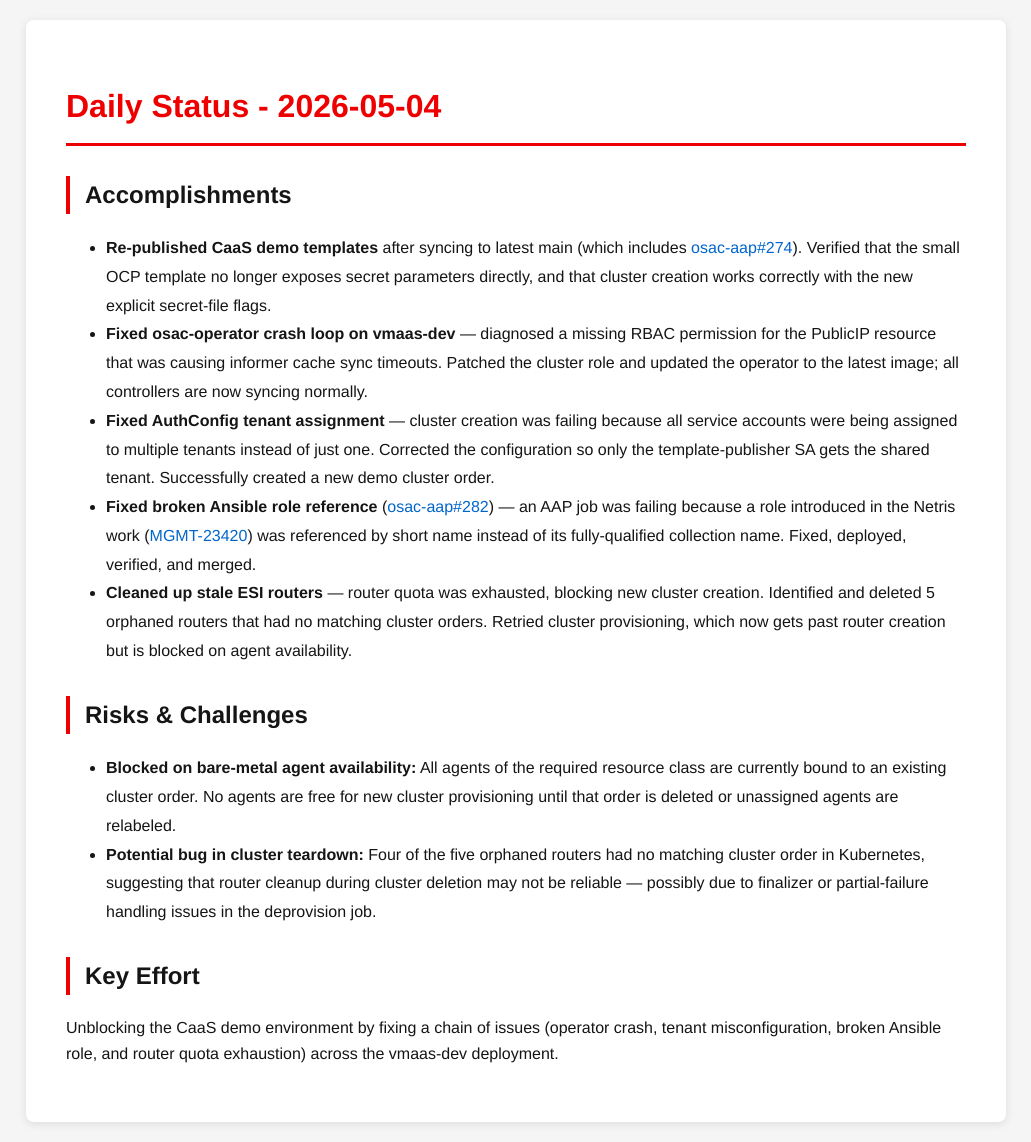
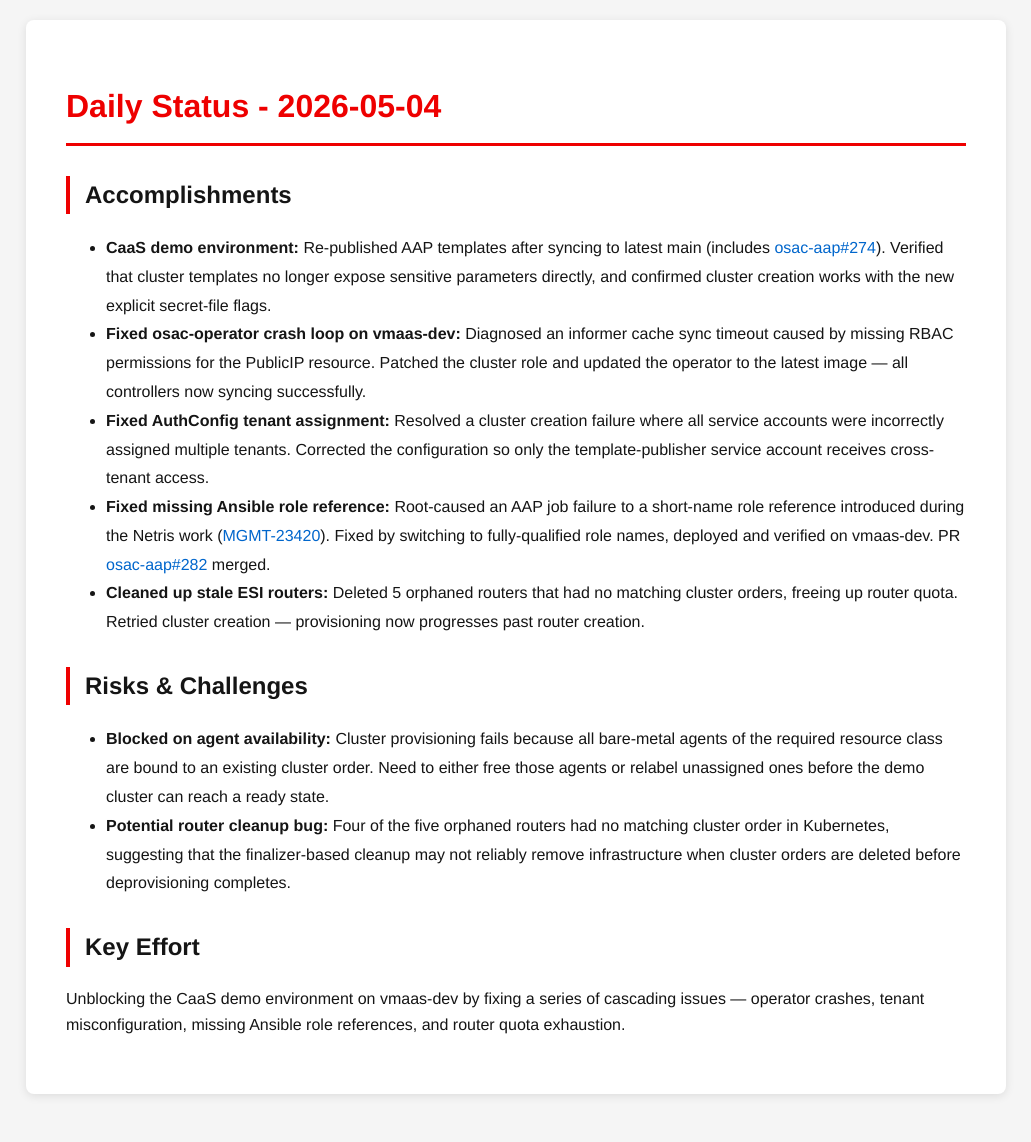
Before and after one commit to tzvatot/daily-status, a Jekyll site: the page built from 2026-05-04.md, in a window 1280 px wide. Shown: the whole page, without its empty margins (124-1155 px from the left). Built offline with Jekyll 4.4.1, drawn with Linux system fonts in a browser that asks for light colours; after the commit the page ends 1114 px from its top, so only the background shows below that.

Commit message:
Daily status update - 2026-05-04

```diff
--- a/2026-05-04.md
+++ b/2026-05-04.md
@@ -8,17 +8,17 @@ date: 2026-05-04
 
 ## Accomplishments
 
-- **Re-published CaaS demo templates** after syncing to latest main (which includes [osac-aap#274](https://github.com/osac-project/osac-aap/pull/274)). Verified that the small OCP template no longer exposes secret parameters directly, and that cluster creation works correctly with the new explicit secret-file flags.
-- **Fixed osac-operator crash loop on vmaas-dev** — diagnosed a missing RBAC permission for the PublicIP resource that was causing informer cache sync timeouts. Patched the cluster role and updated the operator to the latest image; all controllers are now syncing normally.
-- **Fixed AuthConfig tenant assignment** — cluster creation was failing because all service accounts were being assigned to multiple tenants instead of just one. Corrected the configuration so only the template-publisher SA gets the shared tenant. Successfully created a new demo cluster order.
-- **Fixed broken Ansible role reference** ([osac-aap#282](https://github.com/osac-project/osac-aap/pull/282)) — an AAP job was failing because a role introduced in the Netris work ([MGMT-23420](https://issues.redhat.com/browse/MGMT-23420)) was referenced by short name instead of its fully-qualified collection name. Fixed, deployed, verified, and merged.
-- **Cleaned up stale ESI routers** — router quota was exhausted, blocking new cluster creation. Identified and deleted 5 orphaned routers that had no matching cluster orders. Retried cluster provisioning, which now gets past router creation but is blocked on agent availability.
+- **CaaS demo environment:** Re-published AAP templates after syncing to latest main (includes [osac-aap#274](https://github.com/osac-project/osac-aap/pull/274)). Verified that cluster templates no longer expose sensitive parameters directly, and confirmed cluster creation works with the new explicit secret-file flags.
+- **Fixed osac-operator crash loop on vmaas-dev:** Diagnosed an informer cache sync timeout caused by missing RBAC permissions for the PublicIP resource. Patched the cluster role and updated the operator to the latest image — all controllers now syncing successfully.
+- **Fixed AuthConfig tenant assignment:** Resolved a cluster creation failure where all service accounts were incorrectly assigned multiple tenants. Corrected the configuration so only the template-publisher service account receives cross-tenant access.
+- **Fixed missing Ansible role reference:** Root-caused an AAP job failure to a short-name role reference introduced during the Netris work ([MGMT-23420](https://issues.redhat.com/browse/MGMT-23420)). Fixed by switching to fully-qualified role names, deployed and verified on vmaas-dev. PR [osac-aap#282](https://github.com/osac-project/osac-aap/pull/282) merged.
+- **Cleaned up stale ESI routers:** Deleted 5 orphaned routers that had no matching cluster orders, freeing up router quota. Retried cluster creation — provisioning now progresses past router creation.
 
 ## Risks & Challenges
 
-- **Blocked on bare-metal agent availability:** All agents of the required resource class are currently bound to an existing cluster order. No agents are free for new cluster provisioning until that order is deleted or unassigned agents are relabeled.
-- **Potential bug in cluster teardown:** Four of the five orphaned routers had no matching cluster order in Kubernetes, suggesting that router cleanup during cluster deletion may not be reliable — possibly due to finalizer or partial-failure handling issues in the deprovision job.
+- **Blocked on agent availability:** Cluster provisioning fails because all bare-metal agents of the required resource class are bound to an existing cluster order. Need to either free those agents or relabel unassigned ones before the demo cluster can reach a ready state.
+- **Potential router cleanup bug:** Four of the five orphaned routers had no matching cluster order in Kubernetes, suggesting that the finalizer-based cleanup may not reliably remove infrastructure when cluster orders are deleted before deprovisioning completes.
 
 ## Key Effort
 
-Unblocking the CaaS demo environment by fixing a chain of issues (operator crash, tenant misconfiguration, broken Ansible role, and router quota exhaustion) across the vmaas-dev deployment.
+Unblocking the CaaS demo environment on vmaas-dev by fixing a series of cascading issues — operator crashes, tenant misconfiguration, missing Ansible role references, and router quota exhaustion.
```
